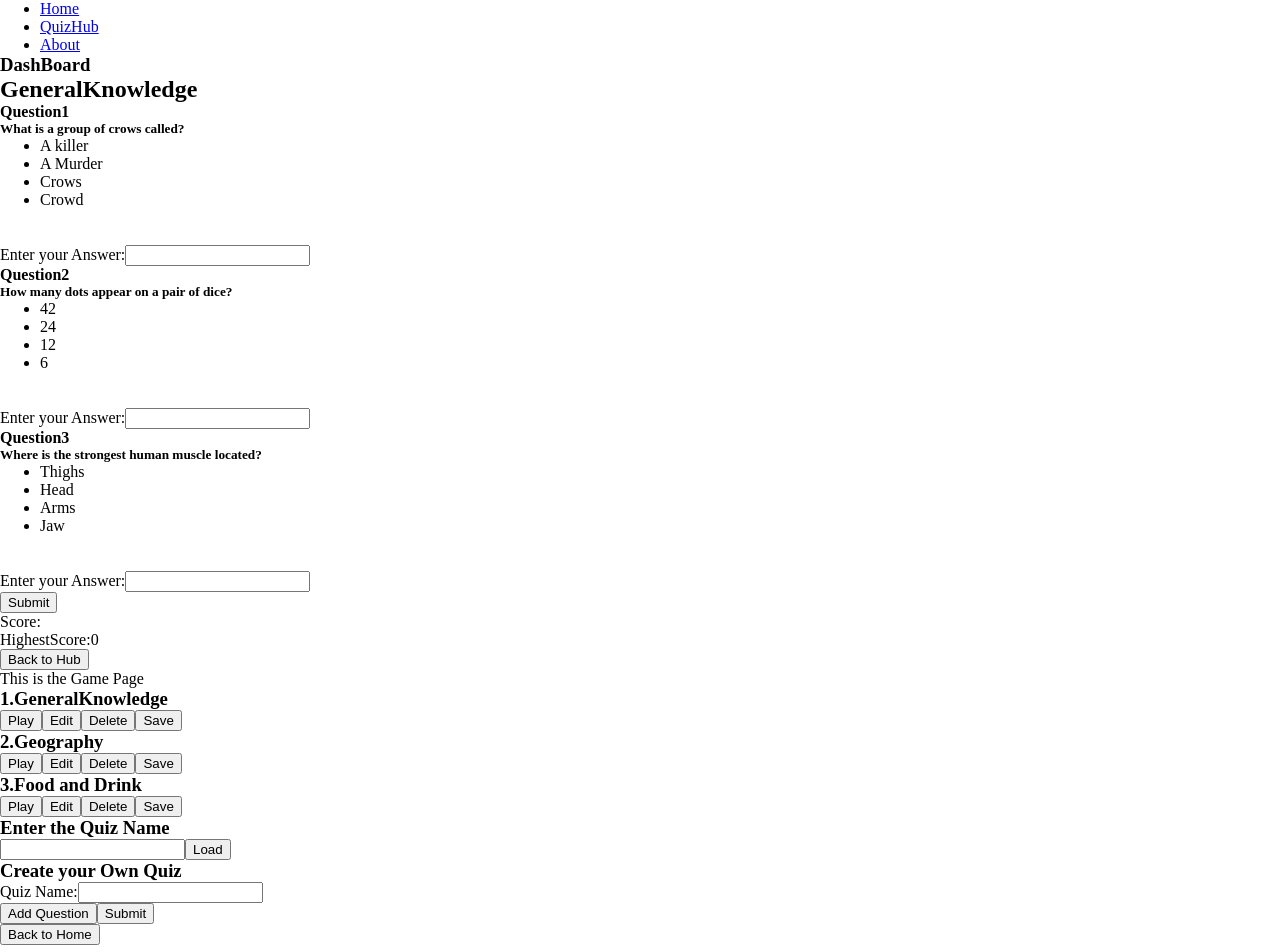
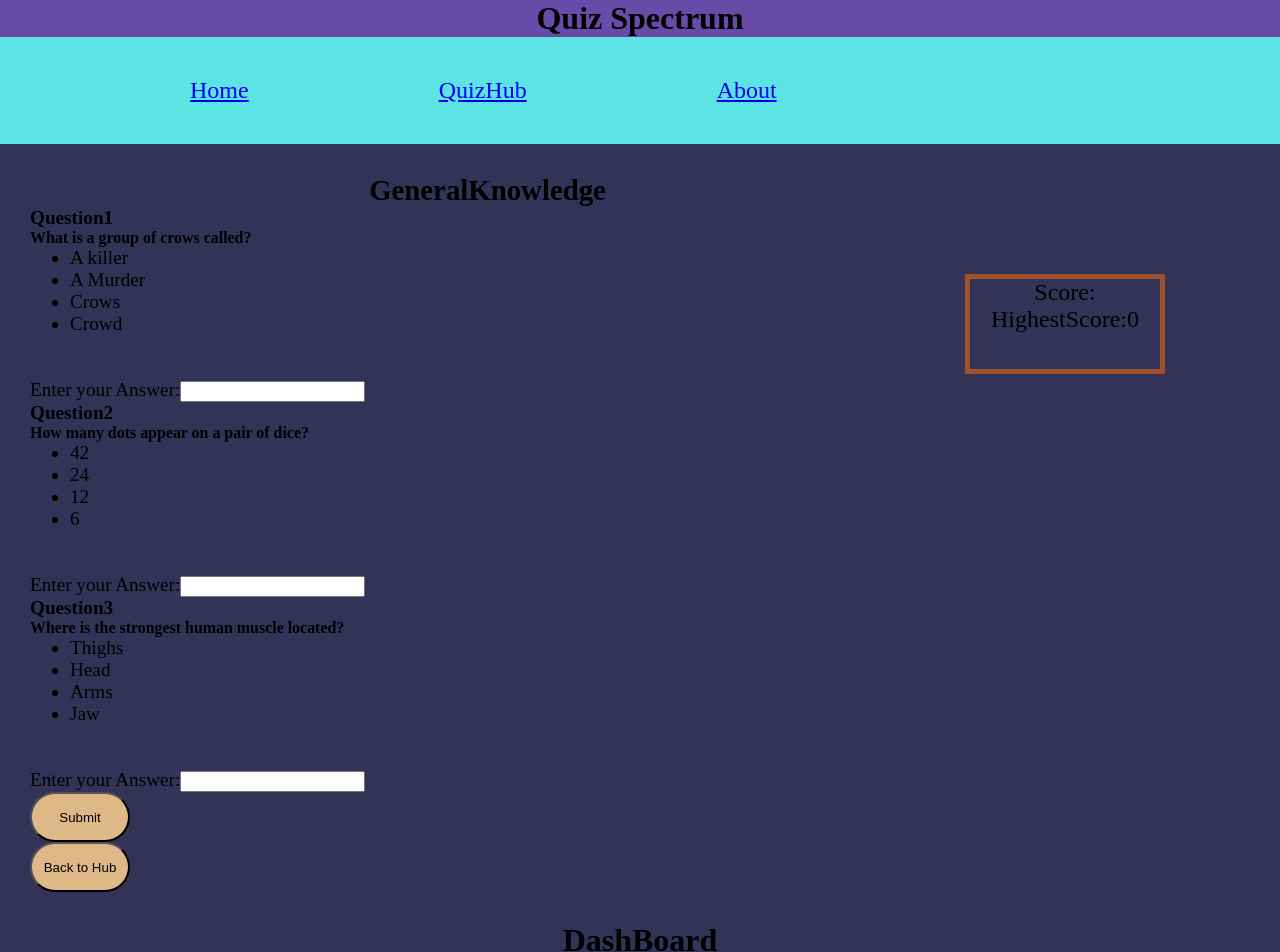
Before and after one commit to Suganthi2023/certification-project3, a React (Vite) app: page /QuizHub/1/playquiz in a window 1280 px wide. Shown: the top 952 px of the page. Built offline with nearby package versions, Linux system fonts and the light colour scheme.

Commit message:
Added CSS to the project

```diff
--- a/src/App.jsx
+++ b/src/App.jsx
@@ -12,11 +12,13 @@ import Home from './components/Home'
 import QuizHub from './components/QuizHub'
 import About from './components/About'
 
+
 const App = () => {
   return (
     <Router>
       <div>
         <nav>
+          <h1>Quiz Spectrum</h1>
           <ul>
             <li>
               <Link to="/">Home</Link>
--- a/src/components/About.jsx
+++ b/src/components/About.jsx
@@ -1,14 +1,74 @@
-import { Link } from "react-router-dom"
+import { Link } from "react-router-dom";
+import {useState} from 'react';
 
 const About = () => {
+
+    const [contact,setContact]=useState({
+      name:"",
+      email:"",
+      message:""
+    });
+
+    const handleFormTyping=(e)=>{
+      e.preventDefault();
+      const newContact ={
+        ...contact,
+        [e.target.name]:e.target.value
+      }
+      setContact(newContact);
+    }
+
+    const submitForm=(e)=>{
+      e.preventDefault();
+
+      if(!contact.name ||!contact.email || !contact.message){
+        alert("Please fill in all required fields.")
+        return;
+      }
+
+      const emailPattern = /^[a-zA-Z0-9._-]+@[a-zA-Z0-9.-]+\.[a-zA-Z]{2,4}$/;
+      if (!emailPattern.test(contact.email)) {
+        alert("Please enter a valid email address.");
+        return;
+      }
+
+      if (message.length < 10) {
+        alert("Please enter a longer message (at least 10 characters).");
+        return;
+      }
+
+      const submissionMessage = `Thank you, ${contact.name}! Your message has been received. We value your submission.`;
+      alert(submissionMessage);
+
+    // After Submission received message, clearing the form fields.
+    setContact({
+      name:"",
+      email:"",
+      message:""
+    });
+
+
+  }
   return (
     <>
-      <div>
-        <h3>About Page</h3>
-      <p>Hello</p>
+      <div className='About'>
+        <h3> Contact Us</h3>
+        <p>Send us your queries!</p>
+        <form onSubmit={submitForm}>
+          <label htmlFor="name">*Name:</label>
+          <input type="text" name="name" value={contact.name} onChange={handleFormTyping} required/>
+          <br/>
+          <label htmlFor="email">*Email:</label>
+          <input type="email" name="email" value={contact.email} onChange={handleFormTyping}required/>
+          <br/>
+          <label htmlFor="message">*Message:</label>
+          <textarea id="message" name="message" value={contact.message} onChange={handleFormTyping}required></textarea>
+          <br/>
+          <button type="submit">Submit</button>
+        </form>
       </div>
       <Link to="/">
-          <button>Back to Home</button>
+          <button className="bhome">Back to Home</button>
       </Link>
 
     </>
--- a/src/components/Editquiz.jsx
+++ b/src/components/Editquiz.jsx
@@ -15,7 +15,7 @@ function EditQuiz({quiz,quizId,addquestion,EditQuestion,DeleteQuestion}) {
         quesid:quiz.questions.length,
         question:'',
         options:[],
-        correctanswer:'',
+        correctAnswer:'',
         points:''
     });
 
@@ -44,7 +44,7 @@ function EditQuiz({quiz,quizId,addquestion,EditQuestion,DeleteQuestion}) {
            quesid:newQuestion.quesid+1,
            question:newQuestion.question,
            options:newQuestion.options,
-           correctanswer:newQuestion.correctanswer,
+           correctAnswer:newQuestion.correctAnswer,
            points:newQuestion.points
        }
         dispatch(questionAdd({quizId,newques}));
@@ -105,7 +105,7 @@ function EditQuiz({quiz,quizId,addquestion,EditQuestion,DeleteQuestion}) {
         e.preventDefault();
         const neweditq ={
             quesid:editedQuestion.equesid,
-            quesiton:editedQuestion.equestion,
+            question:editedQuestion.equestion,
             options:editedQuestion.eoptions,
             correctAnswer:editedQuestion.ecorrectAnswer,
             points:editedQuestion.epoints
@@ -137,10 +137,11 @@ function EditQuiz({quiz,quizId,addquestion,EditQuestion,DeleteQuestion}) {
     return (
 
         <>
-            <div>
+            <div className="editlist">
                 {/*UI to display the questions for the selected quiz for editing, deleting questions and buttons for the same
                 and form fields for adding and editing questions. */}
-            This is to Edit Game
+                <div className="grd1">
+                    <h2>{quiz.name}</h2>
                     {quiz.questions.map((question)=>(
                         <div key={question.quesid}>
                             <h4>Question{question.quesid}</h4>
@@ -156,7 +157,10 @@ function EditQuiz({quiz,quizId,addquestion,EditQuestion,DeleteQuestion}) {
                             <br/>
                         </div>
                     ))}
+                </div>
+                <div className="grd2">
                     {/*Form the user to new question to the quiz */}
+                    <h3>To Add Question to your Quiz</h3>
                     <form onSubmit={handleAddQuestion}>
                         <div>
                             Question:<input type="text" name="question" value={newQuestion.question} onChange={handleInputType}/>
@@ -165,12 +169,17 @@ function EditQuiz({quiz,quizId,addquestion,EditQuestion,DeleteQuestion}) {
                             Options:<input type="text" name="options" value={newQuestion.options} onChange={handleInputType}/>
                         </div>
                         <div>
-                    CorrectAnswer:<input type="text" name="correctanswer" value={newQuestion.correctanswer} onChange={handleInputType}/>
+                            CorrectAnswer:<input type="text" name="correctAnswer" value={newQuestion.correctAnswer} onChange={handleInputType}/>
                         </div>
                         <div>
                             Points:<input type="text" name="points" value={newQuestion.points} onChange={handleInputType}/>
                         </div>
                         <button type="submit">Submit</button>
+                        <br/>
+                        <br/>
+                        <br/>
+                        <h4>To Edit A Question in the Quiz</h4>
+                        <h5>Press edit button next to the question</h5>
                     </form>
                     {/*Form for the user to edit an existing question in the quiz */}
                     <form onSubmit={handleEditQuestion}>
@@ -194,8 +203,10 @@ function EditQuiz({quiz,quizId,addquestion,EditQuestion,DeleteQuestion}) {
                 </div>
                     {/*Link to go back to the parent component */}
                     <Link to ="/QuizHub">
-                <button>Back to Home</button>
+                    <button>Back to Hub</button>
                 </Link>
+            </div>
+
 
         </>
 
--- a/src/components/Home.jsx
+++ b/src/components/Home.jsx
@@ -1,11 +1,19 @@
 const Home = () => {
   return (
-    <div>
-          <h3>This is a Basic Setup for Certification Project III</h3>
-          <p>As you can see, we have a basic router setup, with links to separate pages</p>
-          <p>As you can see, we can open separate components in these routes </p>
-          <p>You will need to incorporate router logically into your project option,
-            and how you do it may differ according to which project you use
+    <div className="home">
+          <h3>Welcome to Quiz Spectrum</h3>
+
+          <p>Quiz Spectrum offers a diverse range of quizzes for you to enjoy. Whether you're looking to test your knowledge or explore new topics, we've got you covered.
+             Additionally, our platform allows you to edit existing quizzes and create your own. Dive into the spectrum of quizzes and have fun!"
+             <br/>
+             <br/>
+             <br/>
+             Play Button- To Play the Quiz <br/>
+             Edit Button- To Edit the Quiz in the Hub or to Edit the question in the Edit Page<br/>
+             Delete Button-To Delete the Quiz from list and from local storage or to Delete a question in a quiz<br/>
+             Save Button-To Save the Quiz in the Local Storage<br/>
+             Load Button-To Load the Quiz from the Local Storage
+
           </p>
     </div>
   )
--- a/src/components/Playquiz.jsx
+++ b/src/components/Playquiz.jsx
@@ -65,7 +65,9 @@ function PlayQuiz({quiz,quizId}) {
    //console.log(quiz.name);
    return (
        <>
-           <div>
+           <div className="playlist">
+
+            <div className="grid1">
                 {/*UI to display the questions, answer form field, submit button, score and Highestscore */}
                 <h2>{quiz.name}</h2>
                 {quiz.questions.map((question)=>(
@@ -86,19 +88,20 @@ function PlayQuiz({quiz,quizId}) {
                <div>
                    <button onClick={()=>handleanswerCheck(quizId)}>Submit</button>
                </div>
-               <div>
+            </div>
+               <div className="grid2">
                    Score:{score}
                    <br/>
                    HighestScore:{quiz.HighestScore}
-
-               </div>
-
 
                </div>
                 {/*Link to the parent component */}
                  <Link to ="/QuizHub">
                     <button>Back to Hub</button>
                 </Link>
+
+           </div>
+
 
        </>
 
--- a/src/components/QuizHub.jsx
+++ b/src/components/QuizHub.jsx
@@ -306,7 +306,7 @@ function QuizHub() {
 
 return (
         <>
-        <h3>DashBoard</h3>
+
         {/*Dynamic routes to components which also passes the props to the child components*/}
         <Routes>
 
@@ -322,9 +322,11 @@ return (
 
         </Routes>
 
-        <div>
+        <div className="quizlist">
             {/*The interface which displays the list of quiznames with buttons to play,edit,save and delete */}
-            This is the Game Page
+            <h2>DashBoard</h2>
+            <br/>
+            <br/>
             {quizzes.map((quiz)=>(
                 <div key={quiz.Quizid}>
                     <h3>{quiz.Quizid}.{quiz.name}</h3>
@@ -346,13 +348,17 @@ return (
             <button onClick={()=>{loadFromstorage(typeNameload.name)}}>Load</button>
             <p>{quiznotfound}</p>
             </div>
-
-
+            <br/>
+            <br/>
             <h3>Create your Own Quiz</h3>
                 {/*Form with various inputs to create a new quiz */}
-            <form onSubmit={handleCreateQuiz}>
-                <div>
+            <form  onSubmit={handleCreateQuiz}>
+                <div className="QuizName">
                     Quiz Name:<input type="text" name="name" value={newquiz.name} onChange={handleformTyping}/>
+                    <br/>
+                    To add questions to your quiz, press Add Question.After adding questions, press submit to include
+                        your quiz to the list.
+
                 </div>
                 {newquiz.questions.map((question,index)=>
                  <div key={index}>
--- a/src/index.css
+++ b/src/index.css
@@ -10,3 +10,219 @@ svg {
   display: block;
   max-width: 100%;
 }
+
+nav h1 {
+  text-align: center;
+  margin: left 50px;
+  background-color: rgb(103, 75, 168);
+  font-size: xx-large;
+}
+
+nav ul{
+  display: flex;
+  flex-direction: row;
+  background-color: rgb(92, 228, 228);
+  list-style-type: none;
+  padding:20px;
+  text-align: center;
+  text-decoration: none;
+}
+
+nav ul li{
+  padding: 20px 20px 20px;
+  text-align: center;
+  margin-left: 150px;
+  font-size: x-large;
+
+}
+
+body{
+  background-color: rgb(51, 51, 88);
+}
+
+.home h3{
+  text-align: center;
+  font-size:x-large;
+  font-weight: 800px;
+}
+
+.home p{
+
+  font-size: larger;
+  padding-top: 20px;
+  margin-left: 50px;
+  border: 2px solid;
+  border-color: chartreuse;
+  border-radius: 20px;
+  text-align: justify;
+  height: fit-content;
+  margin-top: 100px;
+  max-width: 1000px;
+  max-height: 2000px;
+  align-items: center;
+  text-align: center;
+  color: azure;
+}
+
+.quizlist{
+  display: flex;
+  flex-direction: column;
+  justify-content: center;
+  align-items: center;
+}
+.quizlist h2{
+  text-align: center;
+  font-size: xx-large;
+}
+.quizlist h3{
+  text-align: center;
+  font-size: x-large;
+}
+
+.quizlist button{
+  align-items: center;
+  min-height: 50px;
+  min-width: 100px;
+  background-color: burlywood;
+  border-radius: 50px;
+  justify-content: center;
+}
+.quizlist form{
+  max-width: 600px;
+  font-size: larger;
+  border-radius: 30px;
+}
+
+.playlist{
+  display: grid;
+  grid-template-columns:75% 25%;
+  column-gap: 20px;
+  padding: 20px;
+  margin: 10px;
+}
+.playlist h2{
+  text-align: center;
+}
+
+.playlist button{
+  align-items: center;
+  min-height: 50px;
+  min-width: 100px;
+  background-color: burlywood;
+  border-radius: 50px;
+  justify-content: center;
+}
+.grid1 {
+   font-size: larger;
+}
+
+.grid1 button{
+  align-items: center;
+  min-height: 50px;
+  min-width: 100px;
+  background-color: burlywood;
+  border-radius: 50px;
+  justify-content: center;
+}
+
+.grid2{
+  margin-top: 100px;
+  margin-right: 500px;
+  font-size: x-large;
+  border: 5px sienna solid;
+  max-height:100px;
+  min-width: 200px;
+  text-align: center;
+}
+
+.editlist{
+  display: grid;
+  grid-template-columns:75% 25%;
+  column-gap: 20px;
+  padding: 20px;
+  margin: 10px;
+}
+
+.editlist h2{
+  text-align: center;
+  margin-left: 100px;
+}
+.editlist .grd1{
+  font-size: larger;
+}
+.grd1 button{
+  align-items: center;
+  min-height: 50px;
+  min-width: 100px;
+  background-color: burlywood;
+  border-radius: 50px;
+  justify-content: center;
+}
+
+.grd2 form{
+  font-size: x-large;
+}
+.grd2{
+  margin-top: 50px;
+  margin-right: 500px;
+  font-size: large;
+  max-height:100px;
+  min-width: 200px;
+  text-align: center;
+  display: flex;
+  flex-direction: column;
+}
+
+.grd2 button{
+  align-items: center;
+  min-height: 50px;
+  min-width: 100px;
+  background-color: burlywood;
+  border-radius: 50px;
+  justify-content: center;
+}
+.editlist button{
+  align-items: center;
+  min-height: 50px;
+  min-width: 100px;
+  background-color: burlywood;
+  border-radius: 50px;
+  justify-content: center;
+}
+.About{
+  display: flex;
+  flex-direction: column;
+  justify-content: center;
+  align-items: center;
+  font-size: larger;
+  padding-top: 20px;
+  margin-left: 50px;
+  border: 2px solid;
+  border-color: chartreuse;
+  border-radius: 20px;
+  text-align: justify;
+  height: fit-content;
+  margin-top: 100px;
+  max-width: 1000px;
+  max-height: 2000px;
+  align-items: center;
+  text-align: center;
+  color: azure;
+}
+
+.About button{
+  align-items: center;
+  min-height: 50px;
+  min-width: 100px;
+  background-color: burlywood;
+  border-radius: 50px;
+  justify-content: center;
+}
+.bhome{
+  align-items: center;
+  min-height: 50px;
+  min-width: 100px;
+  background-color: burlywood;
+  border-radius: 50px;
+  justify-content: center;
+}
```
Also changed, not shown: 1 other file (tests, documents, lock files or other folders). Lines whose indentation alone changed are shown as unchanged.
